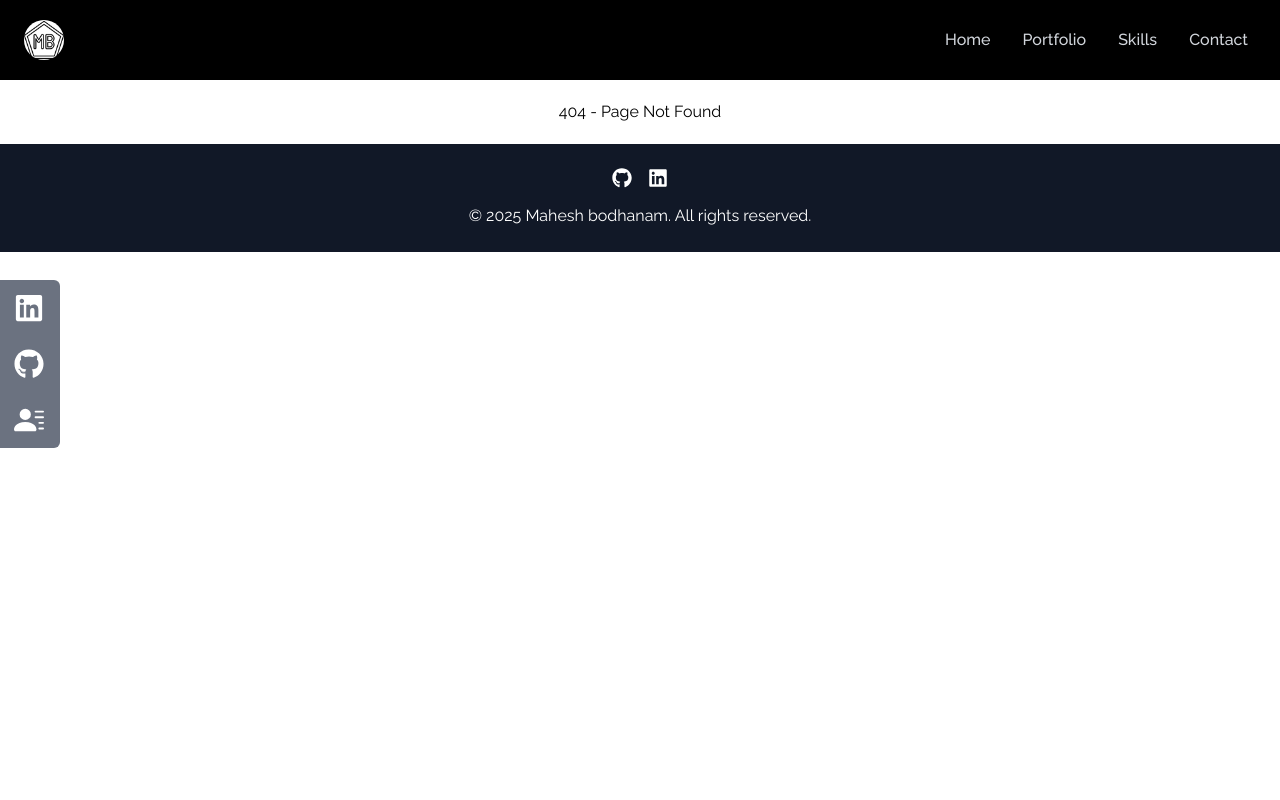
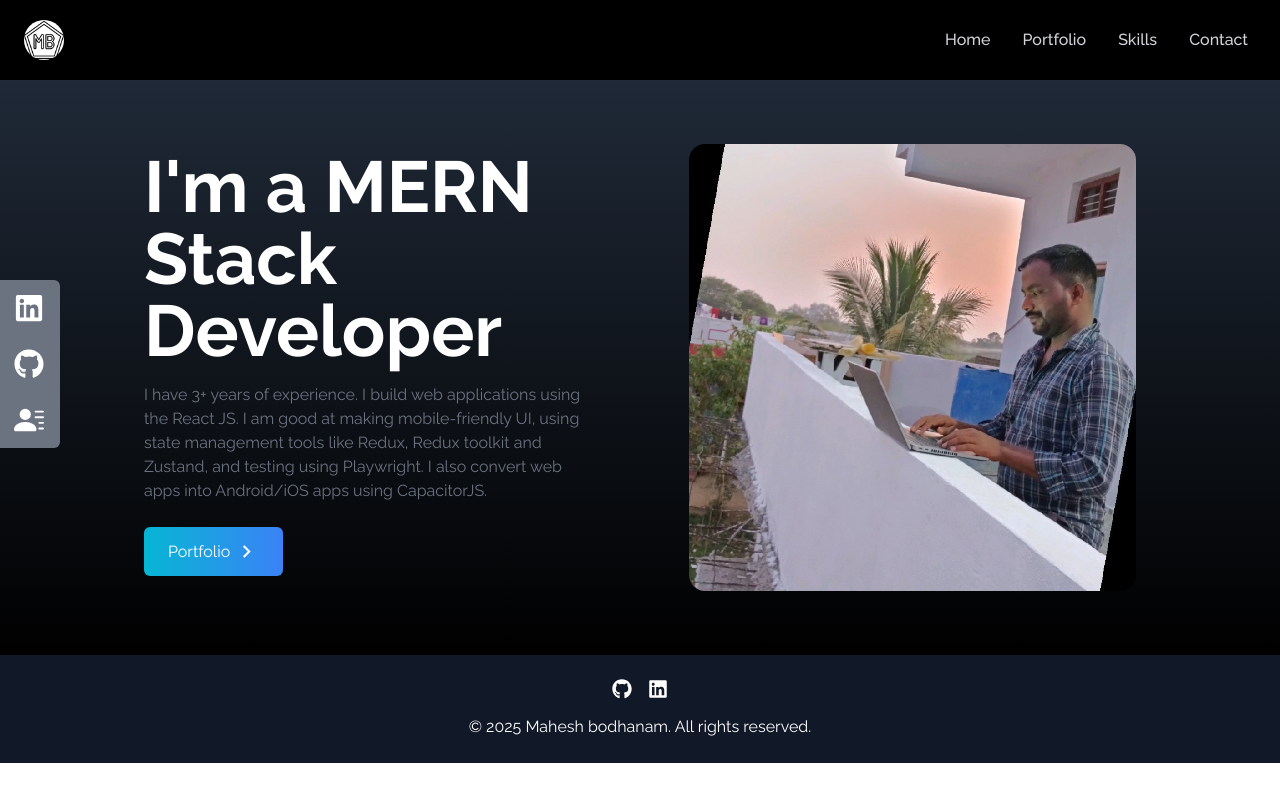
Before and after one commit to maheshbodhanam/mahesh-bodhanam-portfolio, a React (Create React App) app: page / in a window 1280 px wide. Before the commit this address had no page. Built offline with nearby package versions, Linux system fonts and the light colour scheme.

Commit message:
added home route
added home route

```diff
--- a/src/App.js
+++ b/src/App.js
@@ -16,7 +16,7 @@ function App() {
       <NavBar />
       <Suspense fallback={<div className="text-center p-5">Loading...</div>}>
         <Routes>
-          <Route path="/home" element={<Home />} />
+          <Route path="/" element={<Home />} />
           <Route path="/skills" element={<Skills />} />
           <Route path="/portfolio" element={<Portfolio />} />
           <Route path="/contact" element={<Contact />} />
--- a/src/components/NavBar.jsx
+++ b/src/components/NavBar.jsx
@@ -8,7 +8,6 @@ const NavBar = () => {
   const [isTop, setIsTop] = useState(true);
 
   const links = [
-    { id: 1, link: "home" },
     { id: 3, link: "portfolio" },
     { id: 4, link: "skills" },
     { id: 5, link: "contact" },
@@ -40,6 +39,11 @@ const NavBar = () => {
       </div>
 
       <ul className="hidden md:flex">
+        <li className="px-4 cursor-pointer capitalize font-medium text-gray-300 hover:scale-105 duration-200">
+          <Link to="/" smooth duration={500}>
+            Home
+          </Link>
+        </li>
         {links.map(({ id, link }) => (
           <li
             key={id}
```
